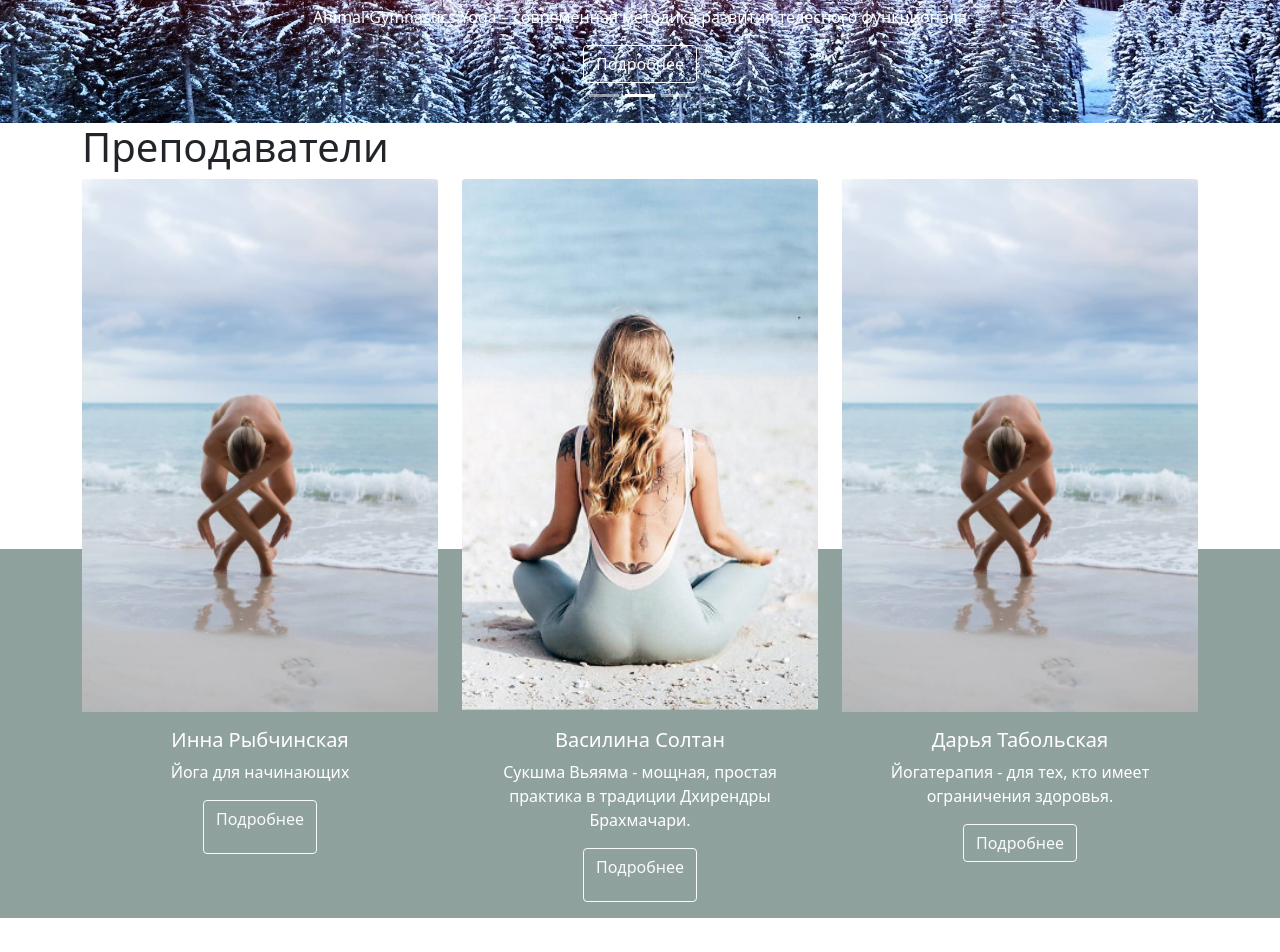
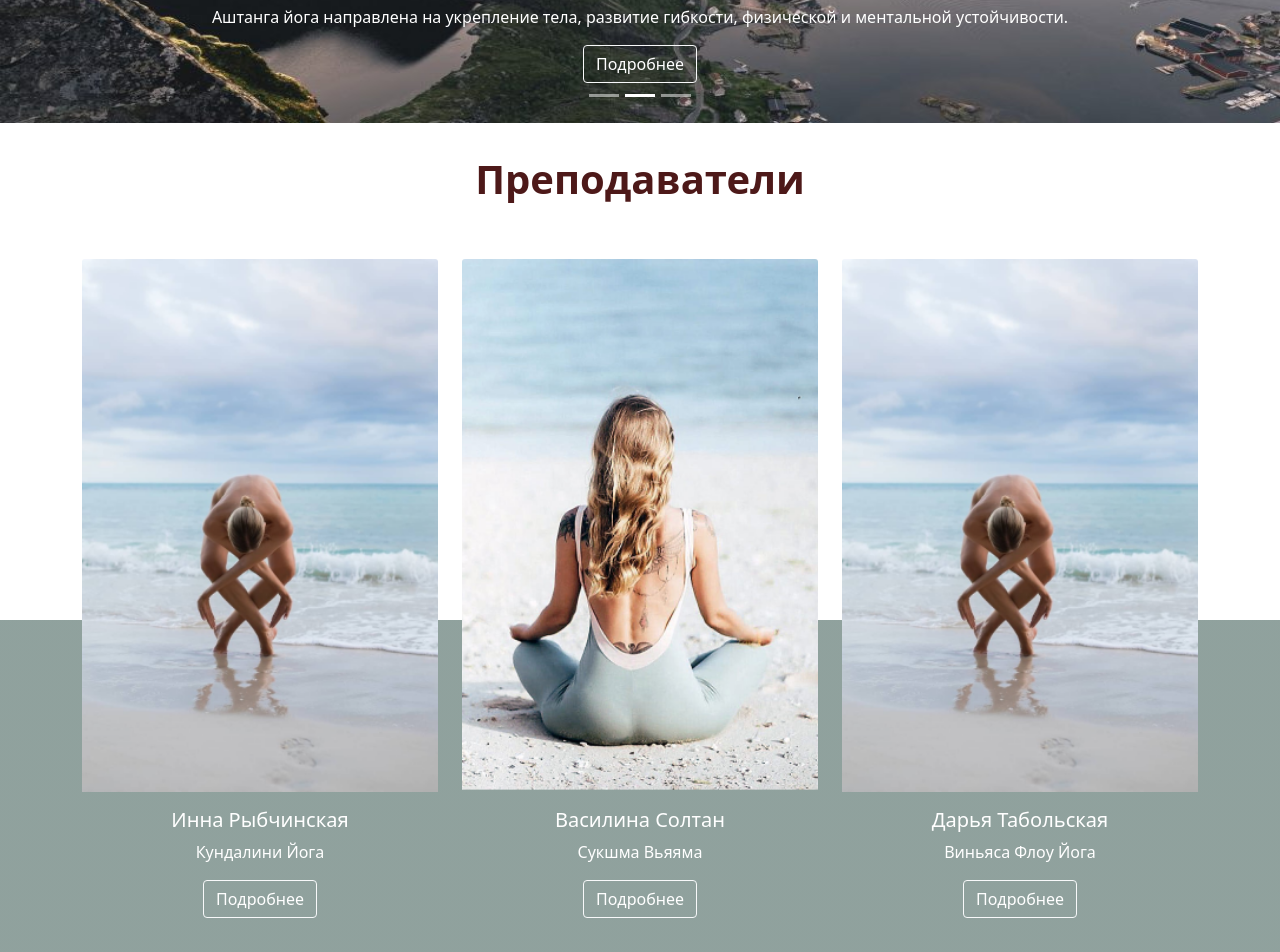
Before and after one commit to tms-js-pro-2021/Yoga-online-Tatiana-Zemliakova, a React app: page / in a window 1280 px wide. Shown: the part 560-1512 px from the top of the page. Built offline with nearby package versions, Linux system fonts and the light colour scheme.

Commit message:
homepage

```diff
--- a/src/components/HomePage/HomePage.jsx
+++ b/src/components/HomePage/HomePage.jsx
@@ -1,18 +1,45 @@
+/* eslint-disable no-undef */
 /* eslint-disable import/no-unresolved */
-import { Container, Row, Col, Card, Button, Nav } from 'react-bootstrap';
-import React from 'react';
+import {
+  Container,
+  Row,
+  Col,
+  Card,
+  Button,
+  Modal,
+  Form,
+  FloatingLabel,
+} from 'react-bootstrap';
+import React, { useState } from 'react';
 import './HomePage.css';
 import Slider from '../Slider/Slider';
-import { Link } from 'react-router-dom';
 
 export default function HomePage() {
+  const [show, setShow] = useState(false);
+
+  const handleClose = () => setShow(false);
+  const handleShow = () => setShow(true);
   return (
     <>
       <Slider />
-      <Container>
-        <h1>Преподаватели</h1>
+      <Container
+        style={{
+          display: 'flex',
+          justifyContent: 'center',
+          paddingTop: '2rem',
+          paddingBottom: '3rem',
+          color: '#4D1919',
+        }}
+      >
+        <h1 style={{ fontWeight: 'bold' }}>Преподаватели</h1>
       </Container>
-      <Container fluid className="background-gray">
+      <Container
+        fluid
+        className="background-gray"
+        style={{
+          paddingBottom: '3rem',
+        }}
+      >
         <Container>
           <Row>
             <Col sm={4}>
@@ -27,12 +54,14 @@ export default function HomePage() {
                 <Card.Img variant="top" src="/images/teacher1.png" />
                 <Card.Body>
                   <Card.Title>Инна Рыбчинская</Card.Title>
-                  <Card.Text>Йога для начинающих</Card.Text>
+                  <Card.Text>Кундалини Йога</Card.Text>
                   <Button variant="outline-light">
-                    Подробнее
-                    <Nav.Link>
-                      <Link to="/teachers"></Link>
-                    </Nav.Link>
+                    <Card.Link
+                      href="/teachers"
+                      style={{ color: '#FFFFFF', textDecoration: 'none' }}
+                    >
+                      Подробнее
+                    </Card.Link>
                   </Button>
                 </Card.Body>
               </Card>
@@ -49,15 +78,14 @@ export default function HomePage() {
                 <Card.Img variant="top" src="/images/teacher2.png" />
                 <Card.Body>
                   <Card.Title>Василина Солтан</Card.Title>
-                  <Card.Text>
-                    Сукшма Вьяяма - мощная, простая практика в традиции
-                    Дхирендры Брахмачари.
-                  </Card.Text>
+                  <Card.Text>Сукшма Вьяяма</Card.Text>
                   <Button variant="outline-light">
-                    Подробнее
-                    <Nav.Link>
-                      <Link to="/teachers"></Link>
-                    </Nav.Link>
+                    <Card.Link
+                      href="/teachers"
+                      style={{ color: '#FFFFFF', textDecoration: 'none' }}
+                    >
+                      Подробнее
+                    </Card.Link>
                   </Button>
                 </Card.Body>
               </Card>
@@ -74,10 +102,15 @@ export default function HomePage() {
                 <Card.Img variant="top" src="/images/teacher3.png" />
                 <Card.Body>
                   <Card.Title>Дарья Табольская</Card.Title>
-                  <Card.Text>
-                    Йогатерапия - для тех, кто имеет ограничения здоровья.
-                  </Card.Text>
-                  <Button variant="outline-light">Подробнее</Button>
+                  <Card.Text>Виньяса Флоу Йога</Card.Text>
+                  <Button variant="outline-light">
+                    <Card.Link
+                      href="/teachers"
+                      style={{ color: '#FFFFFF', textDecoration: 'none' }}
+                    >
+                      Подробнее
+                    </Card.Link>
+                  </Button>
                 </Card.Body>
               </Card>
             </Col>
@@ -107,6 +140,7 @@ export default function HomePage() {
                 paddingBottom: '5rem',
                 paddingLeft: '2rem',
                 paddingRight: '1rem',
+                height: '30rem',
                 background: 'rgba(229, 229, 229, 0.9)',
                 color: '#4D1919',
               }}
@@ -120,7 +154,6 @@ export default function HomePage() {
                   Some quick example text to build on the card title and make up
                   the bulk of the cards content.
                 </Card.Text>
-                <Card.Link href="#">Card Link</Card.Link>
               </Card.Body>
             </Card>
           </Col>
@@ -131,6 +164,7 @@ export default function HomePage() {
                 paddingBottom: '5rem',
                 paddingLeft: '2rem',
                 paddingRight: '1rem',
+                height: '30rem',
                 background: 'rgba(77, 25, 25, 0.9)',
                 color: '#FFFFFF',
               }}
@@ -144,7 +178,9 @@ export default function HomePage() {
                   Some quick example text to build on the card title and make up
                   the bulk of the cards content.
                 </Card.Text>
-                <Button variant="outline-light">Подробнее</Button>
+                <Button variant="outline-light" onClick={handleShow}>
+                  Записаться
+                </Button>
               </Card.Body>
             </Card>
           </Col>
@@ -213,6 +249,48 @@ export default function HomePage() {
           </Col>
         </Row>
       </Container>
+      <Modal show={show} onHide={handleClose}>
+        <Modal.Header closeButton>
+          <Modal.Title
+            style={{
+              color: '#4D1919',
+              fontWeight: 'bold',
+            }}
+          >
+            Введите ваши данные
+          </Modal.Title>
+        </Modal.Header>
+        <Modal.Body>
+          <Form>
+            <Form.Group className="mb-3" controlId="validationCustom">
+              <Form.Label>Напишите Ваше имя</Form.Label>
+              <Form.Control type="text" placeholder="Ваше имя" />
+            </Form.Group>
+            <Form.Group className="mb-3" controlId="formBasicEmail">
+              <Form.Label>Напишите Ваш e-mail</Form.Label>
+              <Form.Control type="email" placeholder="Ваш e-mail" />
+              <Form.Text className="text-muted">
+                Мы не передадим ваши данные никому другому.
+              </Form.Text>
+            </Form.Group>
+            <Form.Group className="mb-3" controlId="formBasicCheckbox">
+              <Form.Check type="checkbox" label="Предупредите меня за 2 часа" />
+            </Form.Group>
+            <FloatingLabel>
+              <Button
+                variant="outline-dark"
+                type="submit"
+                style={{
+                  background: '#4D1919',
+                  color: '#FFFFFF',
+                }}
+              >
+                Записаться на занятие
+              </Button>
+            </FloatingLabel>
+          </Form>
+        </Modal.Body>
+      </Modal>
     </>
   );
 }
--- a/src/components/Navibar/Navibar.jsx
+++ b/src/components/Navibar/Navibar.jsx
@@ -1,3 +1,4 @@
+/* eslint-disable prettier/prettier */
 /* eslint-disable import/no-unresolved */
 import React from 'react';
 import { Container, Nav, Navbar } from 'react-bootstrap';
@@ -11,7 +12,8 @@ const Styles = styled.div`
     color: #000000;
     text-decoration: none;
     &:hover {
-      color: red;
+      color: brown;
+      text-decoration: underline;
     }
   }
 `;
--- a/src/components/Slider/Slider.jsx
+++ b/src/components/Slider/Slider.jsx
@@ -1,6 +1,6 @@
 /* eslint-disable import/no-unresolved */
 import React from 'react';
-import { Carousel, Button } from 'react-bootstrap';
+import { Carousel, Button, Card } from 'react-bootstrap';
 
 export default function Slider() {
   return (
@@ -13,12 +13,19 @@ export default function Slider() {
           alt="gory"
         />
         <Carousel.Caption>
-          <h2>Хатха йога с элементами Animal flow</h2>
+          <h2>Хатха йога</h2>
           <p>
-            Animal Gymnastics Yoga – современная методика развития телесного
-            функционала
+            Хатха-Йога — это учение о гармонии, основной инструмент
+            практикующего хатха-йогу – это тело как источник развития.
           </p>
-          <Button variant="outline-light">Подробнее</Button>
+          <Button variant="outline-light">
+            <Card.Link
+              href="/about"
+              style={{ color: '#FFFFFF', textDecoration: 'none' }}
+            >
+              Подробнее
+            </Card.Link>
+          </Button>
         </Carousel.Caption>
       </Carousel.Item>
       <Carousel.Item>
@@ -29,12 +36,19 @@ export default function Slider() {
           alt="gory"
         />
         <Carousel.Caption>
-          <h2>Хатха йога с элементами Animal flow</h2>
+          <h2>Аштанга йога</h2>
           <p>
-            Animal Gymnastics Yoga – современная методика развития телесного
-            функционала
+            Аштанга йога направлена на укрепление тела, развитие гибкости,
+            физической и ментальной устойчивости.
           </p>
-          <Button variant="outline-light">Подробнее</Button>
+          <Button variant="outline-light">
+            <Card.Link
+              href="/about"
+              style={{ color: '#FFFFFF', textDecoration: 'none' }}
+            >
+              Подробнее
+            </Card.Link>
+          </Button>
         </Carousel.Caption>
       </Carousel.Item>
       <Carousel.Item>
@@ -47,10 +61,17 @@ export default function Slider() {
         <Carousel.Caption>
           <h2>Хатха йога с элементами Animal flow</h2>
           <p>
-            Animal Gymnastics Yoga – современная методика развития телесного
-            функционала
+            Animal Gymnastics Yoga – включает в себя традиционные боевые
+            искусства и элементы, имитирующие движения животных.
           </p>
-          <Button variant="outline-light">Подробнее</Button>
+          <Button variant="outline-light">
+            <Card.Link
+              href="/about"
+              style={{ color: '#FFFFFF', textDecoration: 'none' }}
+            >
+              Подробнее
+            </Card.Link>
+          </Button>
         </Carousel.Caption>
       </Carousel.Item>
     </Carousel>
--- a/src/components/Slider/index.js
+++ b/src/components/Slider/index.js
@@ -0,0 +1,4 @@
+/* eslint-disable import/no-unresolved */
+import Slider from './Slider';
+
+export default Slider;
```
Also changed, not shown: public/images/gory.jpg, public/images/zima.jpg.
